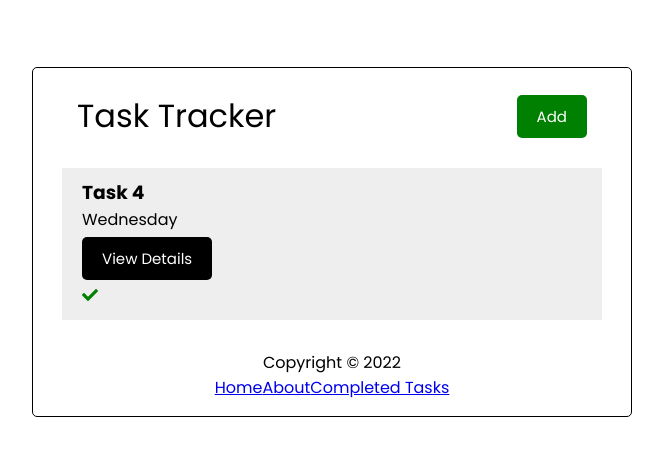
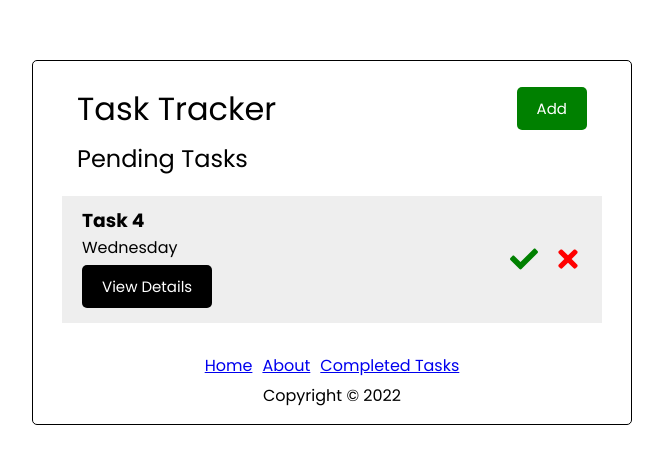
Before and after one commit to elmerdotdev/react-task-tracker, a React (Create React App) app: page / in a window 1280 px wide. Shown: the part 158-622 px from the top of the page, without its empty margins (308-971 px from the left). Built offline with nearby package versions, Linux system fonts and the light colour scheme; data requests are answered from the project's data file.

Commit message:
css changes

```diff
--- a/db.json
+++ b/db.json
@@ -1,19 +1,5 @@
 {
   "tasks": [
-    {
-      "text": "Task 3",
-      "day": "Tuesday",
-      "reminder": false,
-      "completed": true,
-      "id": 3
-    },
-    {
-      "text": "Task 2",
-      "day": "Monday",
-      "reminder": false,
-      "completed": true,
-      "id": 4
-    },
     {
       "text": "Task 4",
       "day": "Wednesday",
--- a/src/App.js
+++ b/src/App.js
@@ -73,6 +73,15 @@ function App() {
         setTasks(tasks.filter((task) => task.id !== id))
     }
 
+    // Delete Task
+    const deleteTask = async (id) => {
+        await fetch(`http://localhost:5000/tasks/${id}`, {
+            method: 'DELETE'
+        })
+
+        setTasks(tasks.filter((task) => task.id !== id))
+    }
+
     // Toggle Reminder
     const toggleReminder = async (id) => {
         const taskToToggle = await fetchTask(id)
@@ -104,10 +113,11 @@ function App() {
                     <Route path='/' element={
                         <>
                             {showAddTask && <AddTask onAdd={addTask} />}
+                            <h2>Pending Tasks</h2>
                             {tasks.length > 0 ? (
-                                <Tasks tasks={tasks} onComplete={completeTask} onToggle={toggleReminder} />
+                                <Tasks tasks={tasks} onComplete={completeTask} onDelete={deleteTask} onToggle={toggleReminder} />
                             ) : (
-                                'No Tasks To Show'
+                                'No pending tasks to show'
                             )}
                         </>
                     } />
--- a/src/components/CompletedTasks.js
+++ b/src/components/CompletedTasks.js
@@ -52,12 +52,17 @@ const CompletedTasks = ({ onUpdate }) => {
     })
 
     setTasks(tasks.filter((task) => task.id !== id))
+    onUpdate()
   }
 
   return (
     <>
       <h2>Completed Tasks</h2>
+      {tasks.length > 0 ? (
       <Tasks tasks={tasks} onDelete={deleteTask} onRestore={restoreTask} />
+      ) : (
+        'No completed tasks to show'
+      )}
     </>
   )
 }
--- a/src/components/Footer.js
+++ b/src/components/Footer.js
@@ -1,27 +1,27 @@
-import { useState, useEffect } from 'react'
+// import { useState, useEffect } from 'react'
 import { Link } from 'react-router-dom'
 
 const Footer = () => {
-  const [tasks, setTasks] = useState([])
+  // const [tasks, setTasks] = useState([])
 
-  useEffect(() => {
-    const getTasks = async () => {
-      const res = await fetch('http://localhost:5000/tasks?completed=true')
-      const data = await res.json()
-      setTasks(data)
-    }
+  // useEffect(() => {
+  //   const getTasks = async () => {
+  //     const res = await fetch('http://localhost:5000/tasks?completed=true')
+  //     const data = await res.json()
+  //     setTasks(data)
+  //   }
 
-    getTasks()
-  }, [])
+  //   getTasks()
+  // }, [])
 
   return (
     <footer>
+        <div className="footer-links">
+          <Link to="/">Home</Link>
+          <Link to="/about">About</Link>
+          <Link to="/completed">Completed Tasks</Link>
+        </div>
         <p>Copyright &copy; 2022</p>
-        <Link to="/">Home</Link>
-        <Link to="/about">About</Link>
-        {tasks.length > 0 ? (
-          <Link to="/completed">Completed Tasks</Link>
-        ):(null)}
     </footer>
   )
 }
--- a/src/components/Task.js
+++ b/src/components/Task.js
@@ -12,10 +12,10 @@ const Task = ({ task, onDelete, onToggle, onComplete, onRestore }) => {
                 <p><Link to={`/task/${task.id}`} className="btn">View Details</Link></p>
             </div>
 
-            <div>
-                {onDelete ? (<FaTimes style={{ color: 'red', cursor: 'pointer' }} onClick={() => onDelete(task.id)} />) : (null)}
-                {onComplete ? (<FaCheck style={{ color: 'green', cursor: 'pointer' }} onClick={() => onComplete(task.id)} />) : (null)}
-                {onRestore ? (<FaArrowCircleLeft style={{ color: 'blue', cursor: 'pointer' }} onClick={() => onRestore(task.id)} />) : (null)}
+            <div className="icons">
+                {onRestore ? (<FaArrowCircleLeft style={{ color: 'blue', cursor: 'pointer' }} onClick={() => onRestore(task.id)} size={28} />) : (null)}
+                {onComplete ? (<FaCheck style={{ color: 'green', cursor: 'pointer' }} onClick={() => onComplete(task.id)} size={28} />) : (null)}
+                {onDelete ? (<FaTimes style={{ color: 'red', cursor: 'pointer' }} onClick={() => onDelete(task.id)} size={28} />) : (null)}
             </div>
         </div>
     )
--- a/src/index.css
+++ b/src/index.css
@@ -92,6 +92,8 @@ body {
 }
 
 .task {
+  display: flex;
+  justify-content: space-between;
   background: #eee;
   margin: 5px;
   padding: 10px 20px;
@@ -105,6 +107,15 @@ body {
 
 .task.reminder {
   border-left: 10px solid green;
+}
+
+.task .icons {
+  display: flex;
+  align-items: center;
+}
+
+.task .icons svg:not(:last-child) {
+  margin: 1rem;
 }
 
 .task h3 {
@@ -431,6 +442,20 @@ h1{
   font-weight: 400;
 }
 
+h2 {
+  font-weight: 400;
+  padding: 0 20px;
+  margin: -20px 0 20px;
+}
+
+.footer-links {
+  margin-bottom: 5px;
+}
+
+.footer-links a {
+  padding: 0 5px;
+}
+
 @media screen and (max-width: 992px) {
 
 }
```
